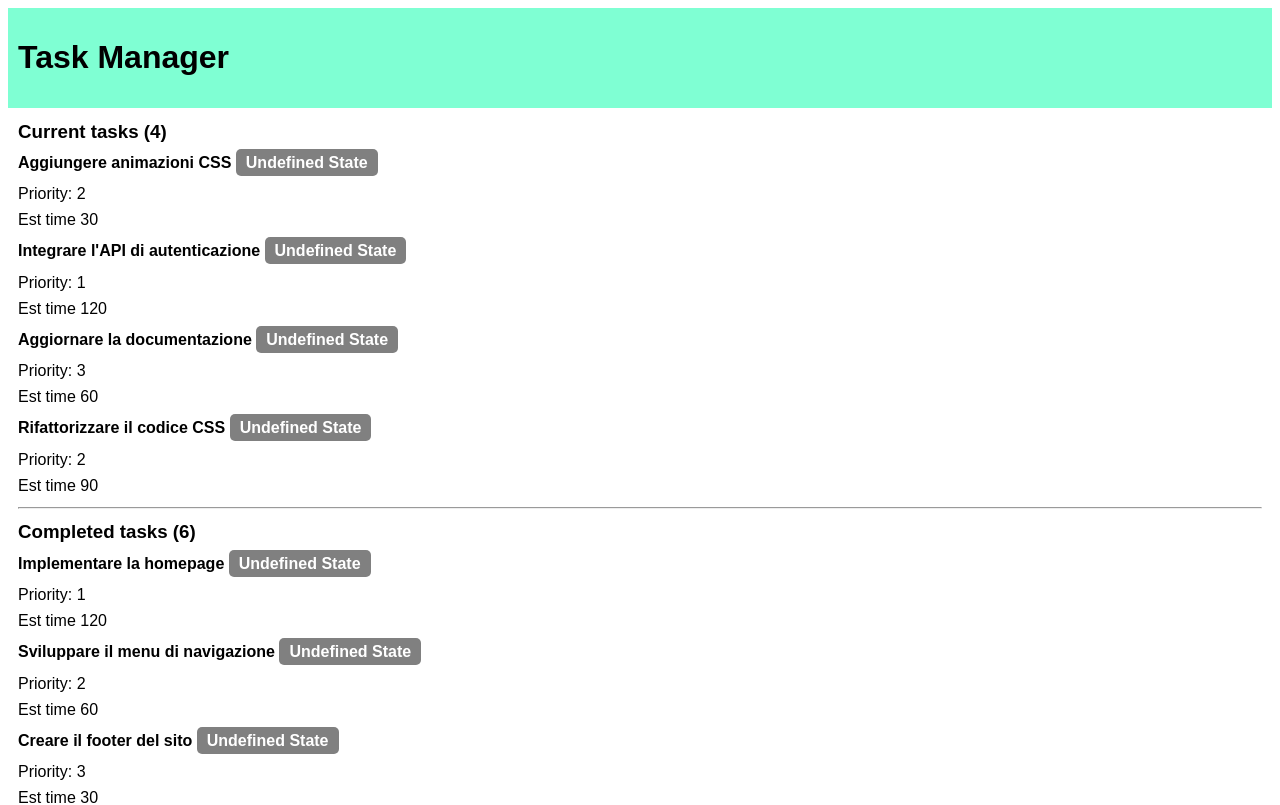
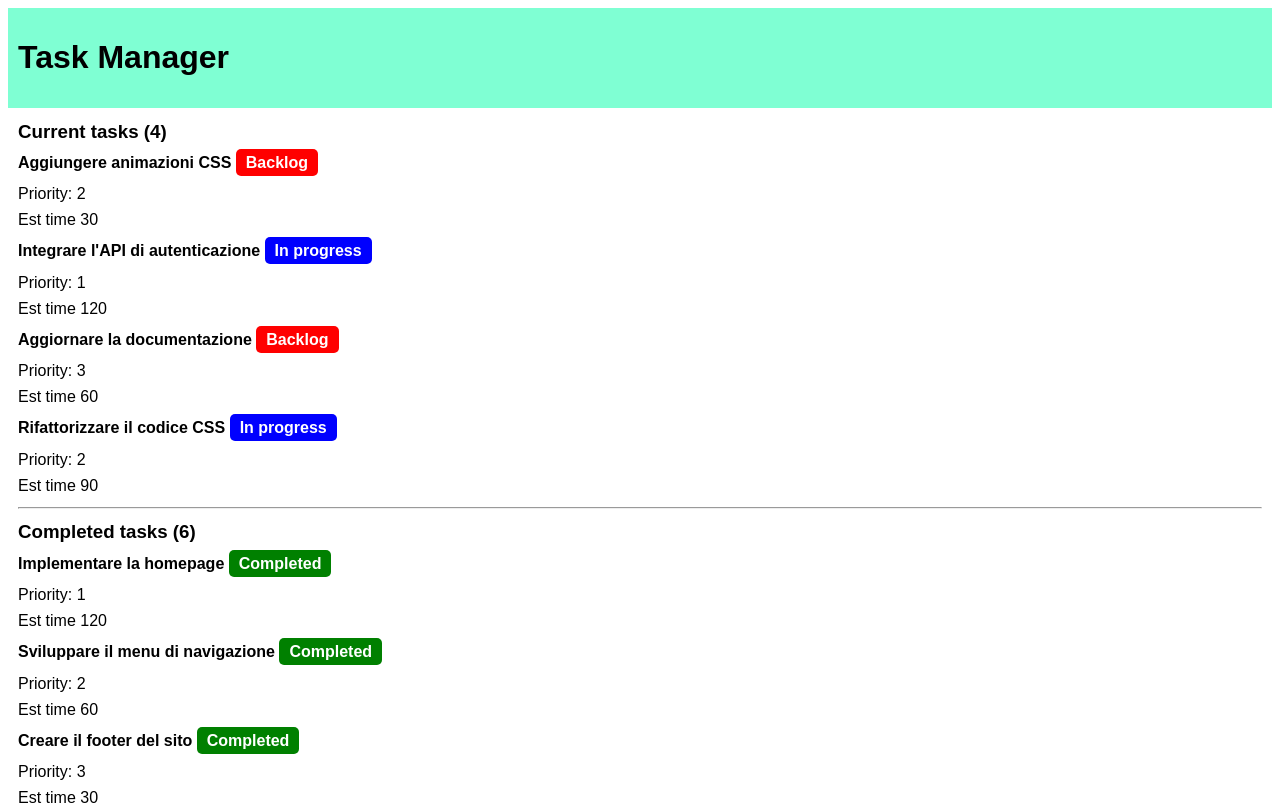
Before and after one commit to eleonoracappellesso/react-task-list, a React (Vite) app: page / in a window 1280 px wide. Shown: the top 805 px of the page. Built offline with nearby package versions, Linux system fonts and the light colour scheme.

Commit message:
fixed errors in TaskTag

```diff
--- a/components/NotCompletedTask.jsx
+++ b/components/NotCompletedTask.jsx
@@ -8,7 +8,7 @@ function NotCompletedTask() {
     }).map((task) => {
         return (
             <li key={task.id}>
-                <h4>{task.title} <TaskTag /></h4>
+                <h4>{task.title} <TaskTag task={task} /></h4>
                 <p>Priority: {task.priority}</p>
                 <p>Est time {task.estimatedTime}</p>
             </li>
--- a/components/TaskTag.jsx
+++ b/components/TaskTag.jsx
@@ -1,11 +1,10 @@
 import tasks from "../models/tasks";
-
 function TaskTag({ task }) {
 
-    if (tasks.state === 'completed') {
+    if (task.state === 'completed') {
         return (
             <span
-                key={tasks.id}
+                key={task.id}
                 style={{
                     backgroundColor: 'green',
                     color: 'white',
@@ -17,10 +16,10 @@ function TaskTag({ task }) {
                 Completed
             </span>
         );
-    } else if (tasks.state === 'in_progress') {
+    } else if (task.state === 'in_progress') {
         return (
             <span
-                key={tasks.id}
+                key={task.id}
                 style={{
                     backgroundColor: 'blue',
                     color: 'white',
@@ -32,10 +31,10 @@ function TaskTag({ task }) {
                 In progress
             </span>
         );
-    } else if (tasks.state === 'backlog') {
+    } else if (task.state === 'backlog') {
         return (
             <span
-                key={tasks.id}
+                key={task.id}
                 style={{
                     backgroundColor: 'red',
                     color: 'white',
@@ -50,7 +49,7 @@ function TaskTag({ task }) {
     } else {
         return (
             <span
-                key={tasks.id}
+                key={task.id}
                 style={{
                     backgroundColor: 'grey',
                     color: 'white',
```
